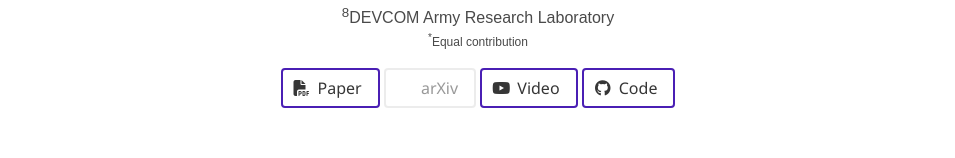
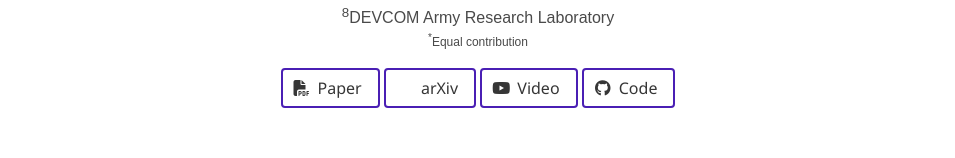
Before and after one commit to concept-graphs/concept-graphs.github.io, a plain HTML site: page index.html in a window 1280 px wide. Shown: the part 390-548 px from the top of the page, without its empty margins (162-1117 px from the left). Drawn offline with nearby package versions, Linux system fonts and the light colour scheme; some icons are missing; a web font is replaced by a local one.

Commit message:
Add arXiv link
Signed-off-by: Krishna Murthy <krrish94@gmail.com>

```diff
--- a/index.html
+++ b/index.html
@@ -190,7 +190,7 @@
                   </a>
                 </span>
                 <span class="link-block">
-                  <a href="#" class="external-link button is-normal " disabled="true">
+                  <a href="http://arxiv.org/abs/2309.16650" class="external-link button is-normal ">
                     <span class="icon">
                       <i class="ai ai-arxiv"></i>
                     </span>
```
